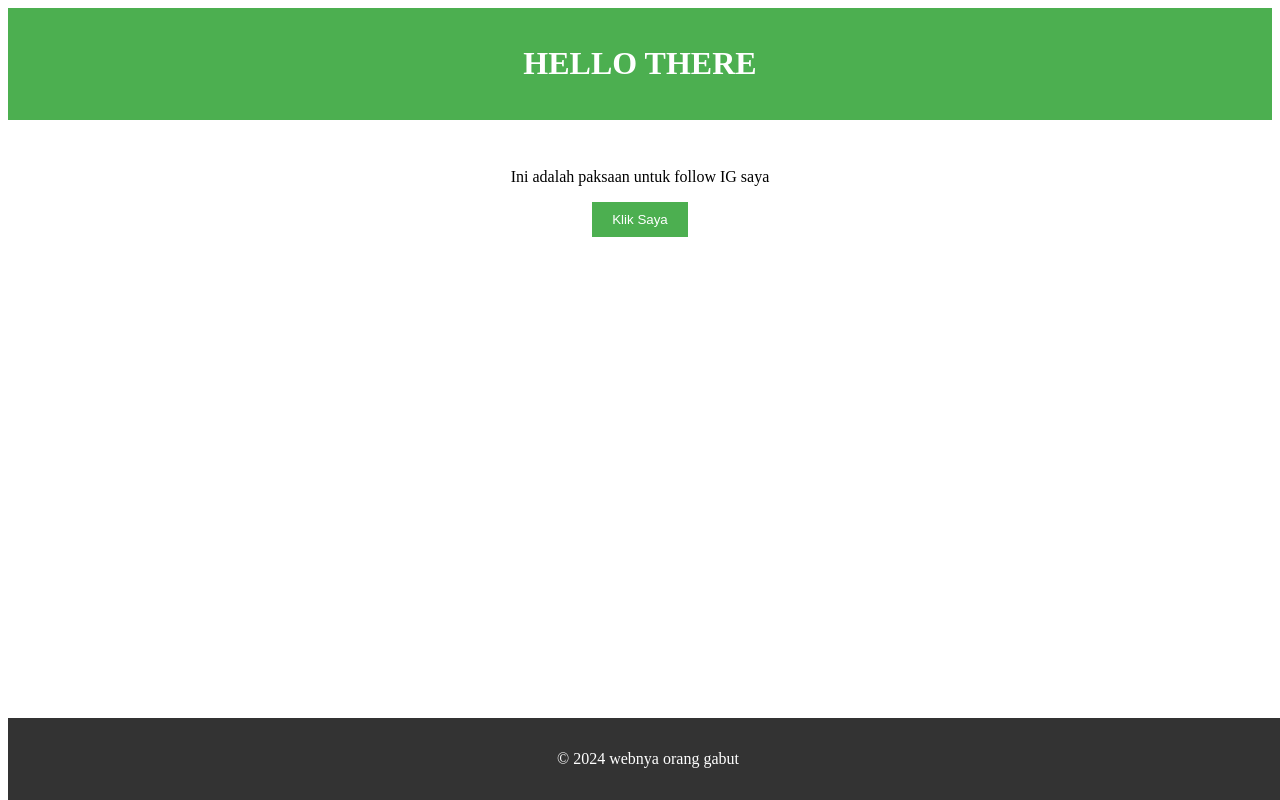
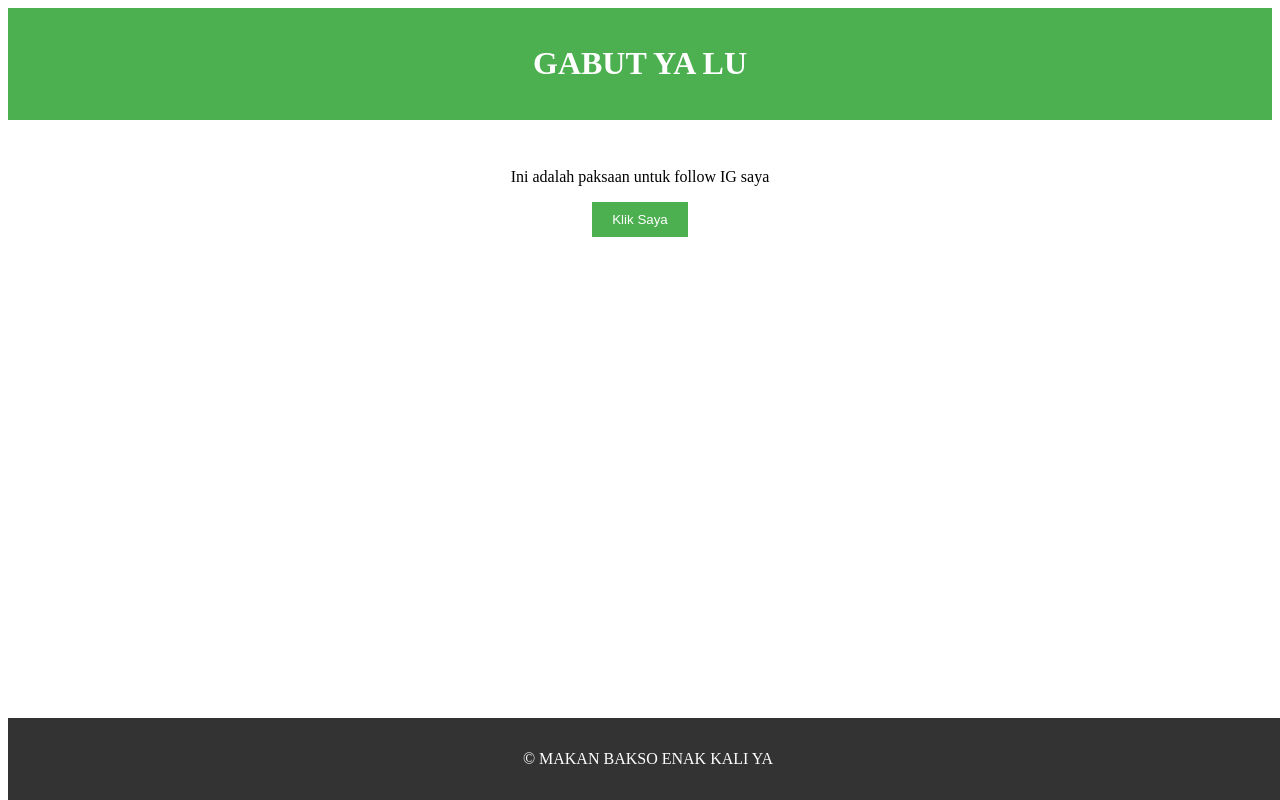
Before and after one commit to Benjamin-dotnet/Sean.Exe, a plain HTML site: page index.html in a window 1280 px wide. Drawn offline with Linux system fonts and the light colour scheme.

Commit message:
Update index.html

```diff
--- a/index.html
+++ b/index.html
@@ -9,14 +9,14 @@
 </head>
 <body>
     <header>
-        <h1>HELLO THERE </h1>
+        <h1>GABUT YA LU</h1>
     </header>
     <main>
         <p>Ini adalah paksaan untuk follow IG saya</p>
         <button id="myButton">Klik Saya</button>
     </main>
     <footer>
-        <p>&copy; 2024 webnya orang gabut</p>
+        <p>&copy; MAKAN BAKSO ENAK KALI YA</p>
     </footer>
     <script src="script.js"></script>
 </body>
```
